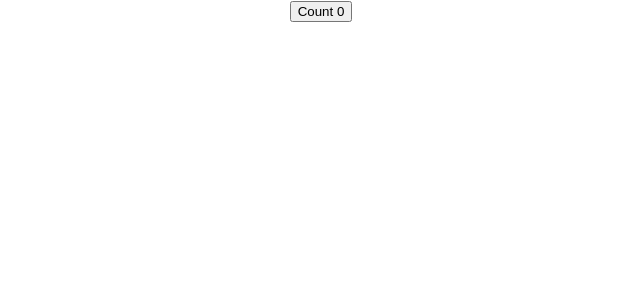
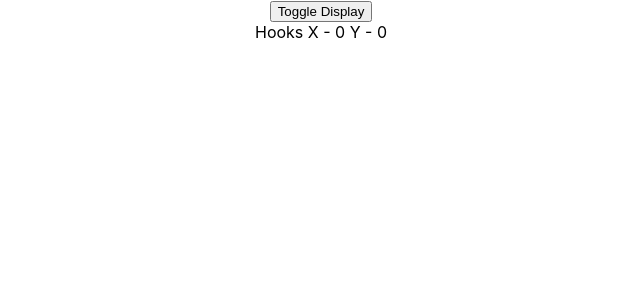
Before and after one commit to shahab7758/react-hooks, a React (Create React App) app: page / in a window 1280 px wide. Shown: the top 300 px of the page, without its empty margins (319-959 px from the left). Built offline with nearby package versions, Linux system fonts and the light colour scheme.

Commit message:
Complete concept of hooks

```diff
--- a/src/App.js
+++ b/src/App.js
@@ -1,11 +1,25 @@
-import React from 'react';
-import './App.css';
-import ClassCount from './ClassCounter';
+import React from "react";
+import "./App.css";
+// import ClassCounterTitle from "./ClassCounterTitle";
+// import HookCounteruseEffect from "./HookCounteruseEffect";
+import MovemouseContainer from "./Movemousec/MovemouseContainer";
+// import ClassCount from "./ClassCounter";
+// import HookCounter from "./HookCounter";
+// import HookCountertwo from "./HookCountertwo";
+// import HookForm from "./HookForm";
+// import HookArray from "./HookArray";
 
 function App() {
   return (
     <div className="App">
-     <ClassCount/>
+      {/* <ClassCount/> */}
+      {/* <HookCounter/> */}
+      {/*  <HookCountertwo />
+      <HookForm />
+      <HookArray />
+      <ClassCounterTitle />
+      <HookCounteruseEffect />*/}
+      <MovemouseContainer />
     </div>
   );
 }
```
